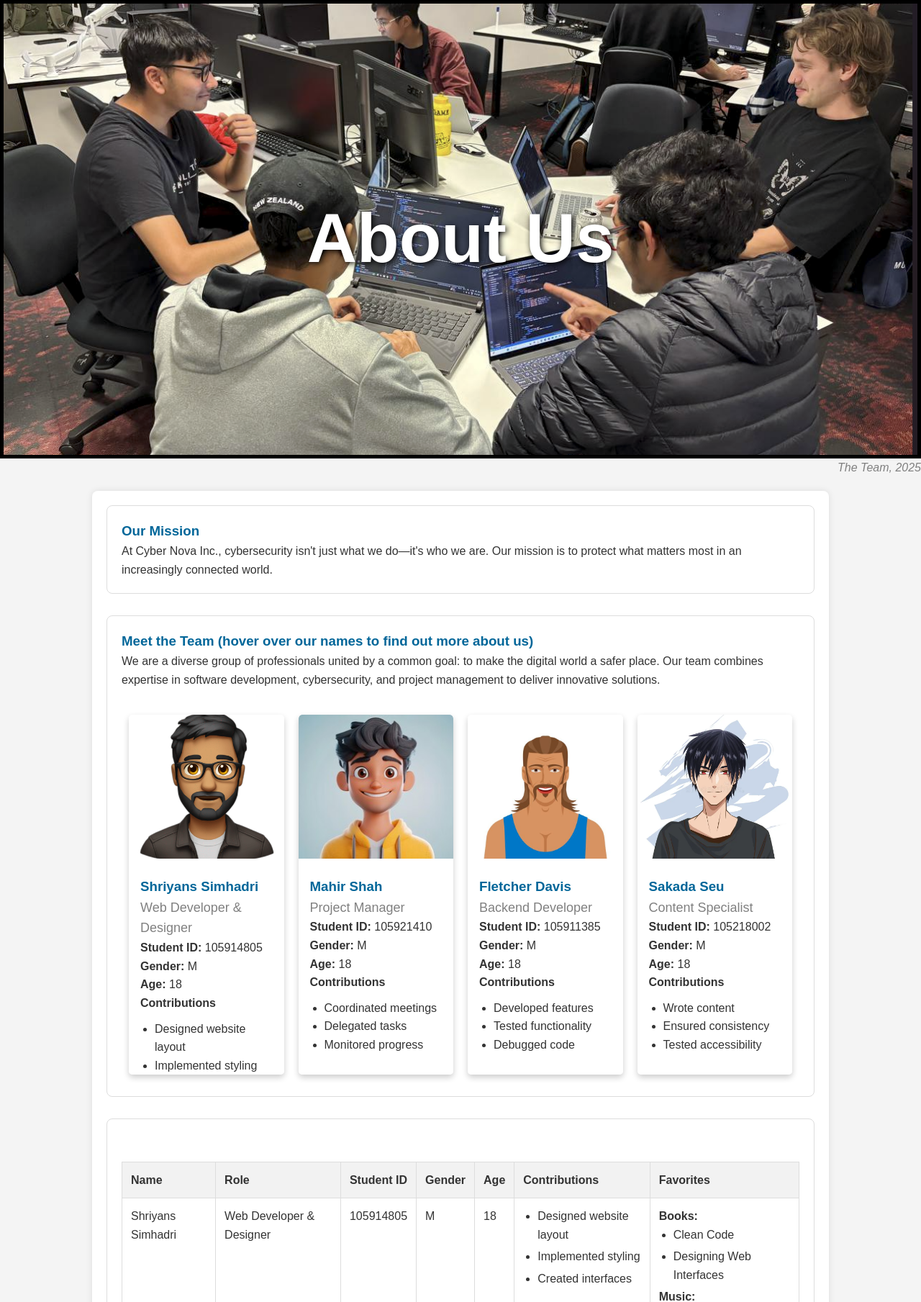
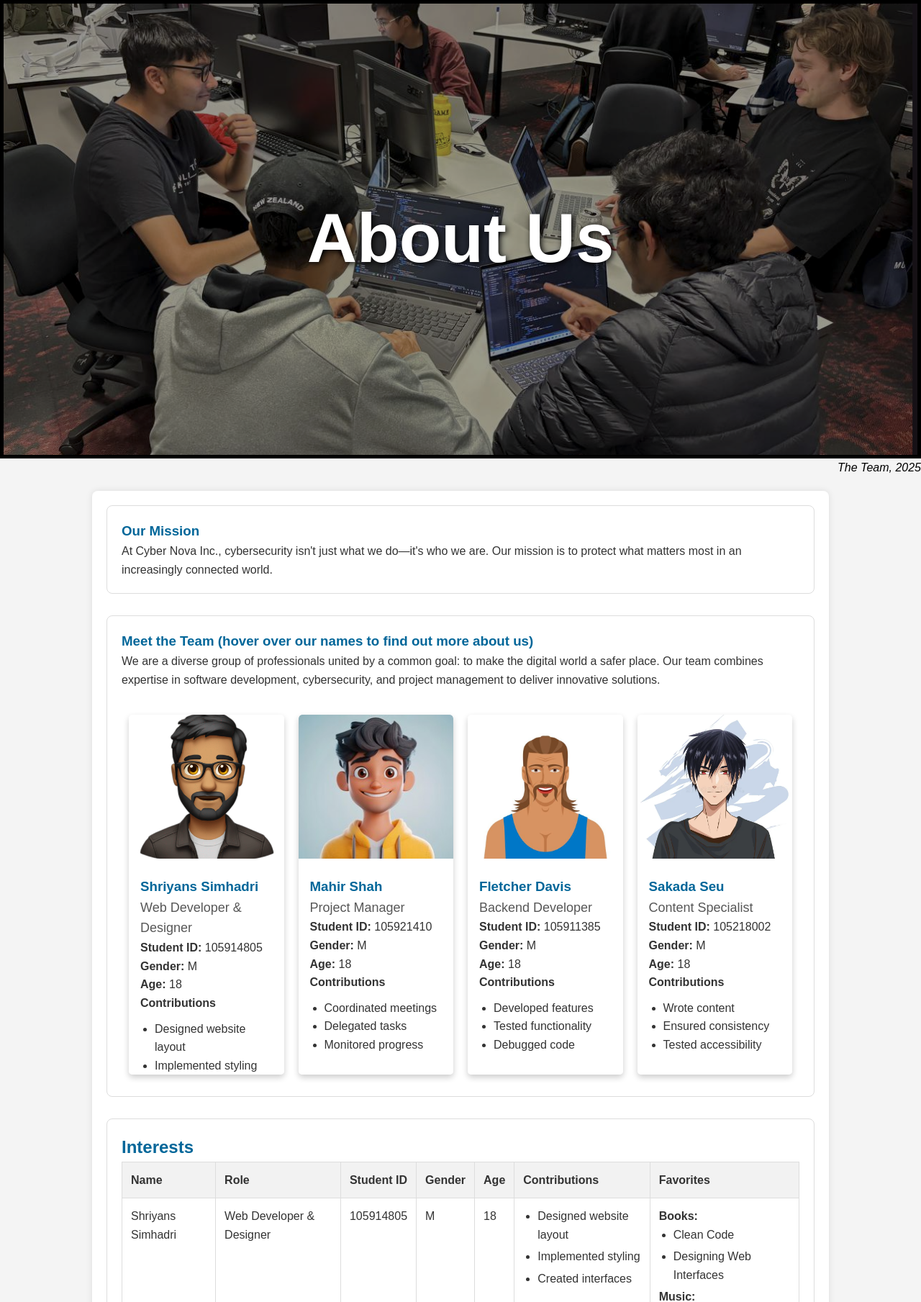
Before and after one commit to Shriyans007/Web-Tech-Project, a PHP site: page /about.html in a window 1280 px wide. Shown: the part 138-1947 px from the top of the page at 72% size. Run offline with PHP 8.4, Linux system fonts and the light colour scheme.

Commit message:
fixed the about and job page using Wave

```diff
--- a/about.html
+++ b/about.html
@@ -28,7 +28,7 @@
     <!-- Group Photo Banner with Text -->
     <div class="hero-image">
         <figure>
-        <img src="Grouppicture.png" alt="Team Group Photo" width="100">
+        <img id="group-pic" src="Grouppicture.png" alt="Team Group Photo" width="100">
         <figcaption>The Team, 2025</figcaption>
         </figure>
         <div class="hero-text">
--- a/styles.css
+++ b/styles.css
@@ -37,6 +37,10 @@ hr {
   height: 1px;
   background: linear-gradient(to right, transparent, #004466, transparent);
   margin: 2rem 0;
+}
+
+.interests h2{
+  color: #006699;
 }
 
 /* ===== HEADER & NAVIGATION ===== */
@@ -151,6 +155,10 @@ footer {
   padding: 20px 0;
   font-size: 1.2em;
   margin-top: 20px;
+}
+
+footer a{
+  color: #9E9EFF;
 }
 
 /* ===== BUTTONS ===== */
@@ -307,7 +315,7 @@ textarea:focus {
 .hero-image figcaption{
   float: right;
   font-style: italic;
-  color: gray;
+  color: black;
 }
 
 
@@ -316,7 +324,7 @@ textarea:focus {
   width: 100%;
   height: auto;
   display: block;
-  border: 5px solid black;
+  filter: brightness(0.6)
 }
 
 
@@ -325,10 +333,18 @@ textarea:focus {
   top: 50%;
   left: 50%;
   transform: translate(-50%, -50%);
-  color: white;
   font-size: 3em;
   font-weight: bold;
   text-shadow: 2px 2px 8px #000;
+}
+
+.hero-text h1{
+  color: white;
+  background-color: transparent;
+}
+
+#group-pic {
+  border: 5px solid black;
 }
 
 /* ===== CONTENT SECTIONS ===== */
@@ -468,7 +484,7 @@ textarea:focus {
 }
 
 .team-title {
-  color: grey;
+  color: #575757;
   font-size: 18px;
 }
 
@@ -519,6 +535,7 @@ textarea:focus {
   color: white;
   z-index: 3;
   transition: bottom 0.5s ease;
+  background-color: black;
 }
 
 .team-card:hover .hidden-info {
```
